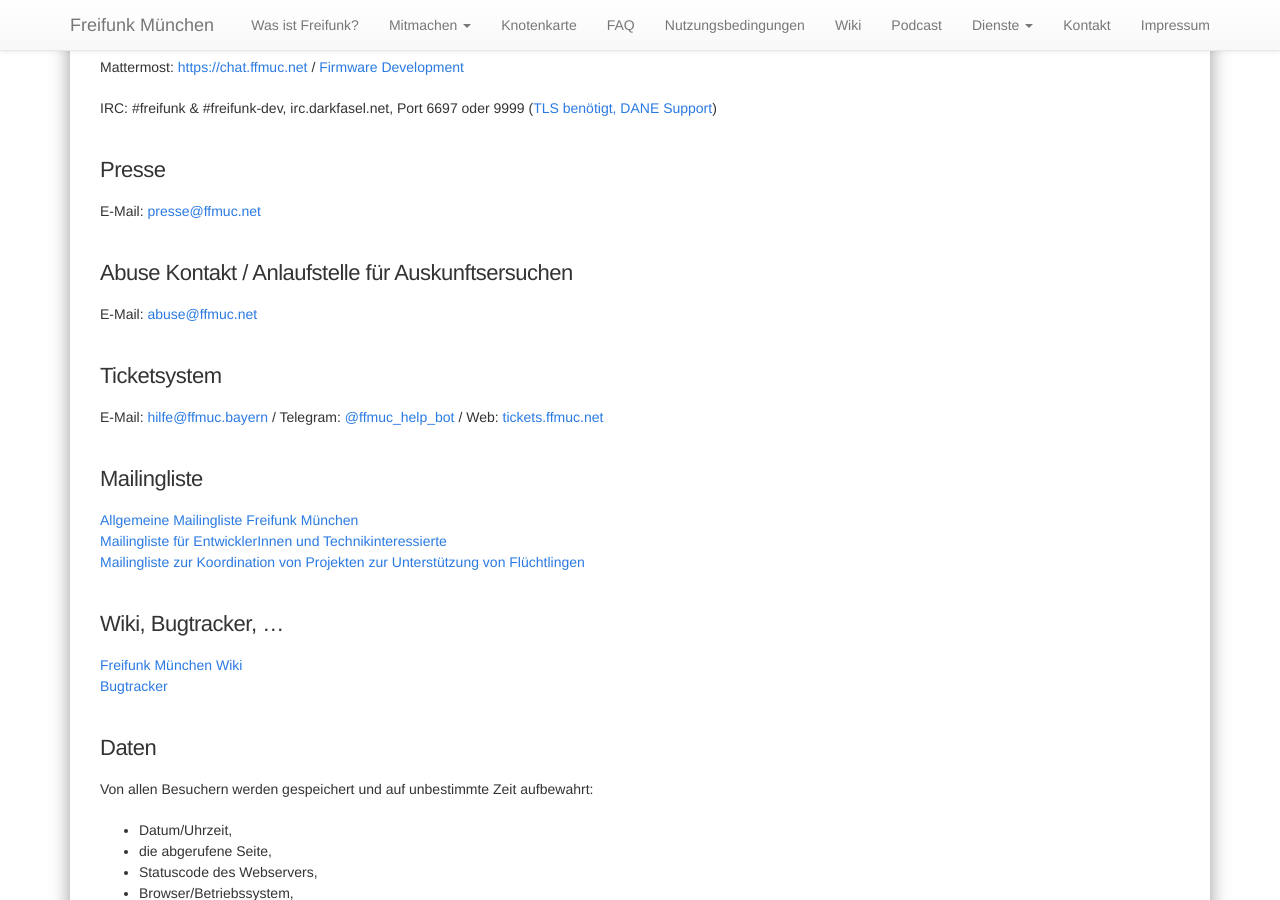
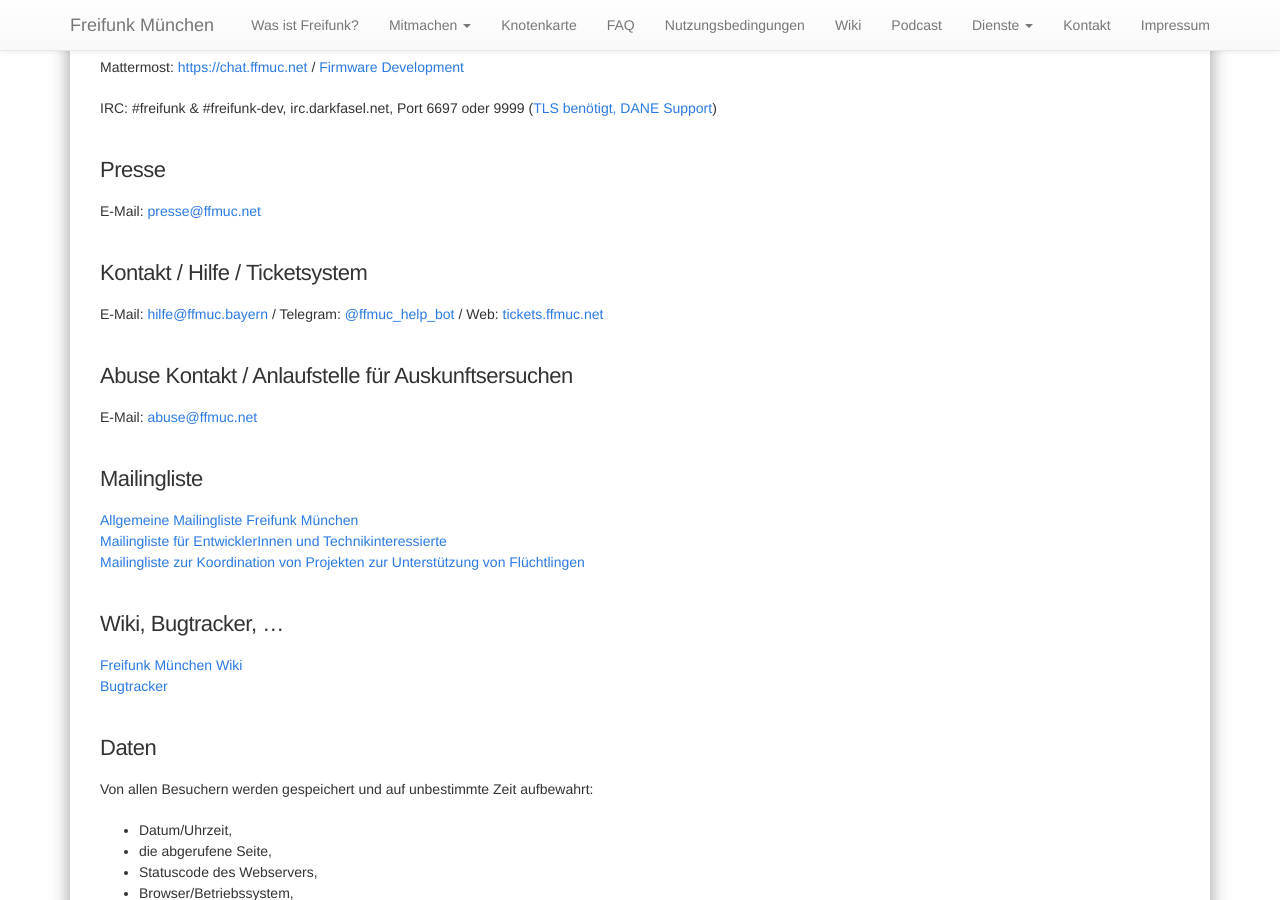
Before and after one commit to freifunkMUC/freifunkmuc.github.io, a Jekyll site: the page built from kontakt.md, in a window 1280 px wide and 900 px high, scrolled down 405 px. Built offline with Jekyll 4.4.1, drawn with Linux system fonts in a browser that asks for light colours.

Commit message:
Update kontakt.md

```diff
--- a/kontakt.md
+++ b/kontakt.md
@@ -20,13 +20,13 @@ IRC: #freifunk & #freifunk-dev, irc.darkfasel.net, Port 6697 oder 9999 ([TLS ben
 
 E-Mail: [presse@ffmuc.net](mailto:presse@ffmuc.net)
 
+### Kontakt / Hilfe / Ticketsystem
+
+E-Mail: [hilfe@ffmuc.bayern](mailto:hilfe@ffmuc.bayern) / Telegram: [@ffmuc_help_bot](https://t.me/ffmuc_help_bot) / Web: [tickets.ffmuc.net](https://tickets.ffmuc.net)
+
 ### Abuse Kontakt / Anlaufstelle für Auskunftsersuchen
 
 E-Mail: [abuse@ffmuc.net](mailto:abuse@ffmuc.net)
-
-### Ticketsystem
-
-E-Mail: [hilfe@ffmuc.bayern](mailto:hilfe@ffmuc.bayern) / Telegram: [@ffmuc_help_bot](https://t.me/ffmuc_help_bot) / Web: [tickets.ffmuc.net](https://tickets.ffmuc.net)
 
 ### Mailingliste
 
```
